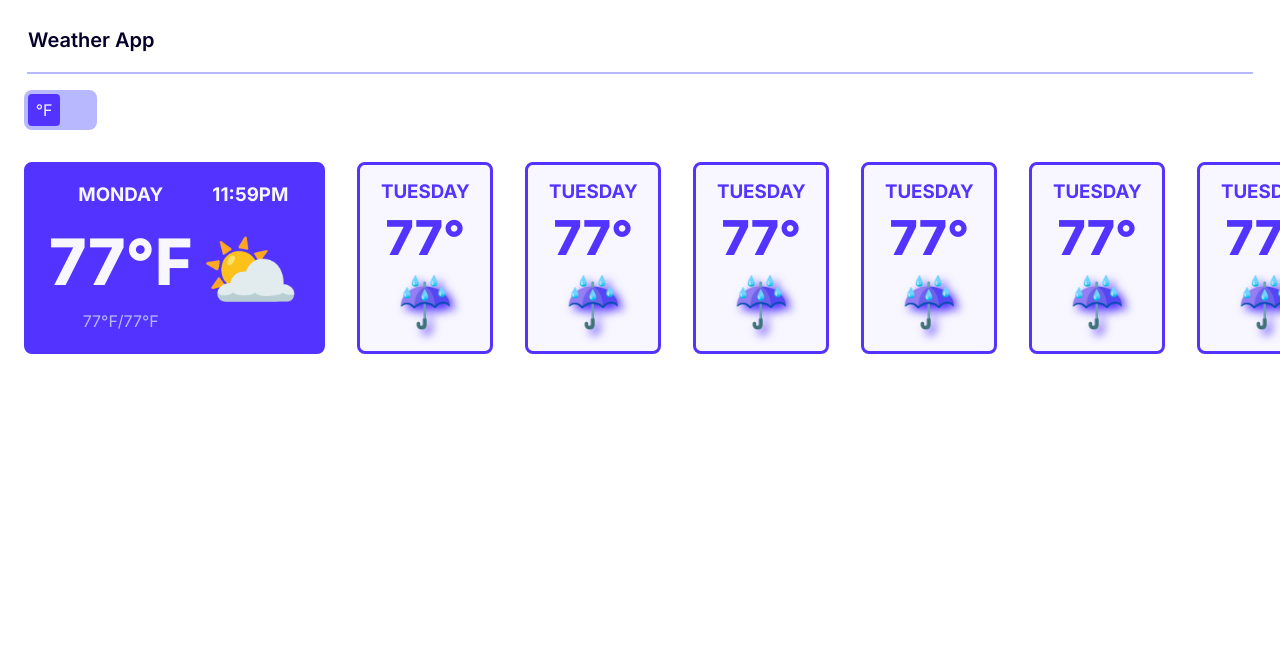
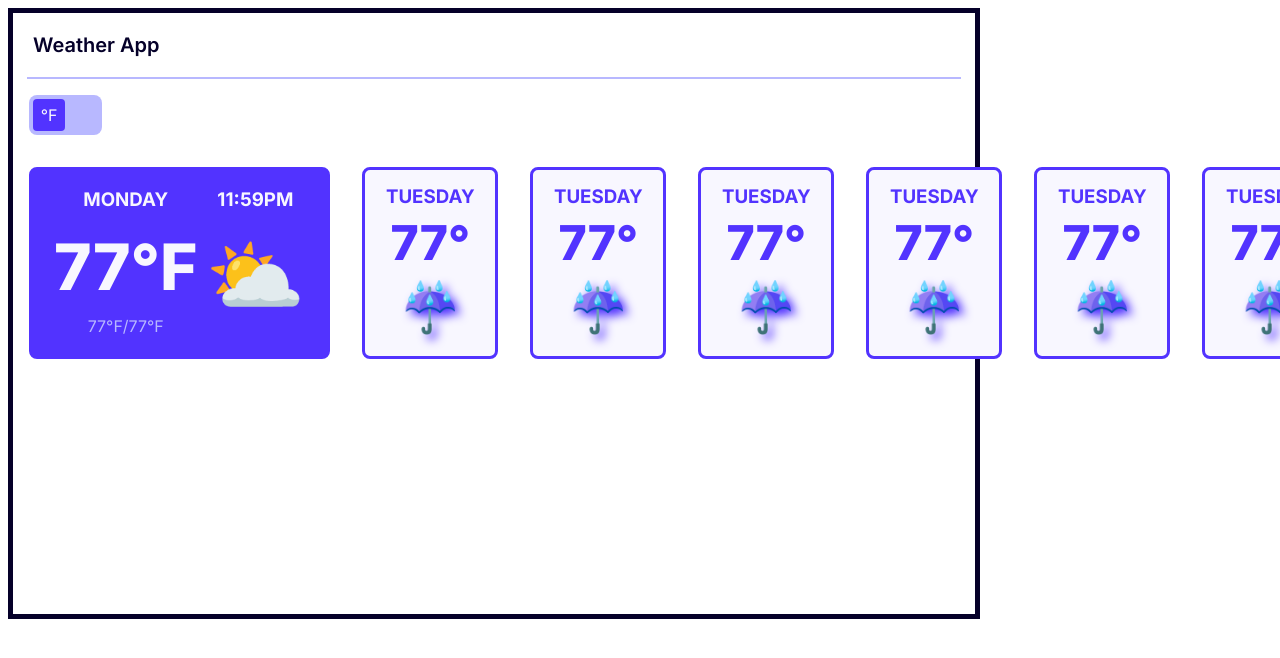
Before and after one commit to lunargravity/weather-app, a React (Create React App) app: page / in a window 1280 px wide. Shown: the top 658 px of the page. Built offline with nearby package versions, Linux system fonts and the light colour scheme; the HTML template or start-up script is replaced by a standard one.

Commit message:
Checkpoint

```diff
--- a/src/App.js
+++ b/src/App.js
@@ -5,7 +5,7 @@ import WeatherWidget from './components/WeatherWidgets';
 
 export default function App() {
   return (
-    <div>
+    <div className='main-dashboard'>
       <Header />
       <Toggle left='°F' right='°C' />
       <div className='seven-day-forecast'>
--- a/src/index.css
+++ b/src/index.css
@@ -9,6 +9,17 @@ html {
   --color-oxford-blue: #050029;
   --color-periwinkle: #b8b8ff;
   --color-sandy-brown: #ffad5c;
+}
+
+/*/ //////////////////////////////////////////////////////
+///////////////////////DASHBOARD/////////////////////////
+///////////////////////////////////////////////////////*/
+
+.main-dashboard {
+  border: 5px solid var(--color-oxford-blue);
+  height: 601px;
+  width: 962px;
+  vertical-align: middle;
 }
 
 /*/ //////////////////////////////////////////////////////
```
